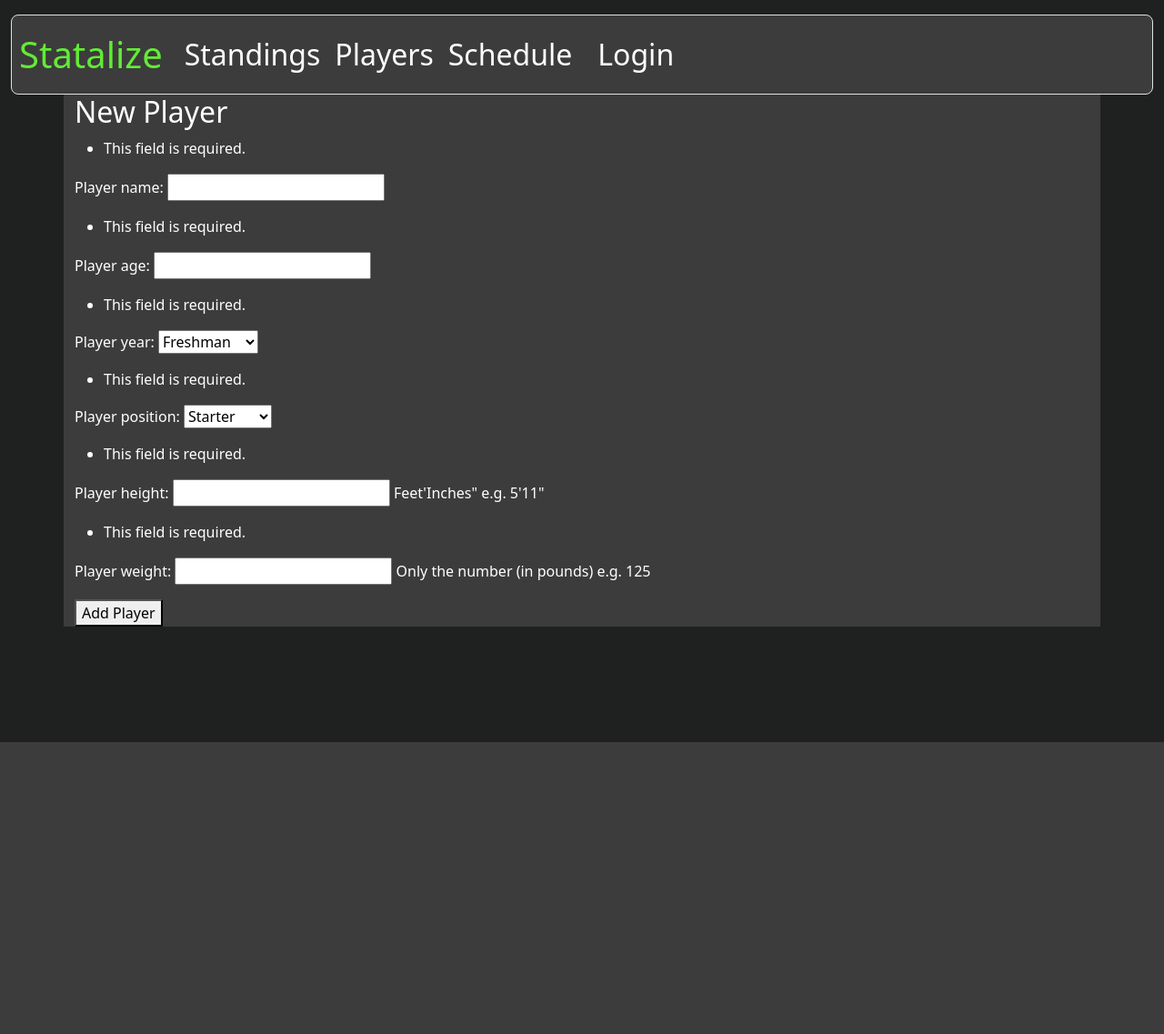
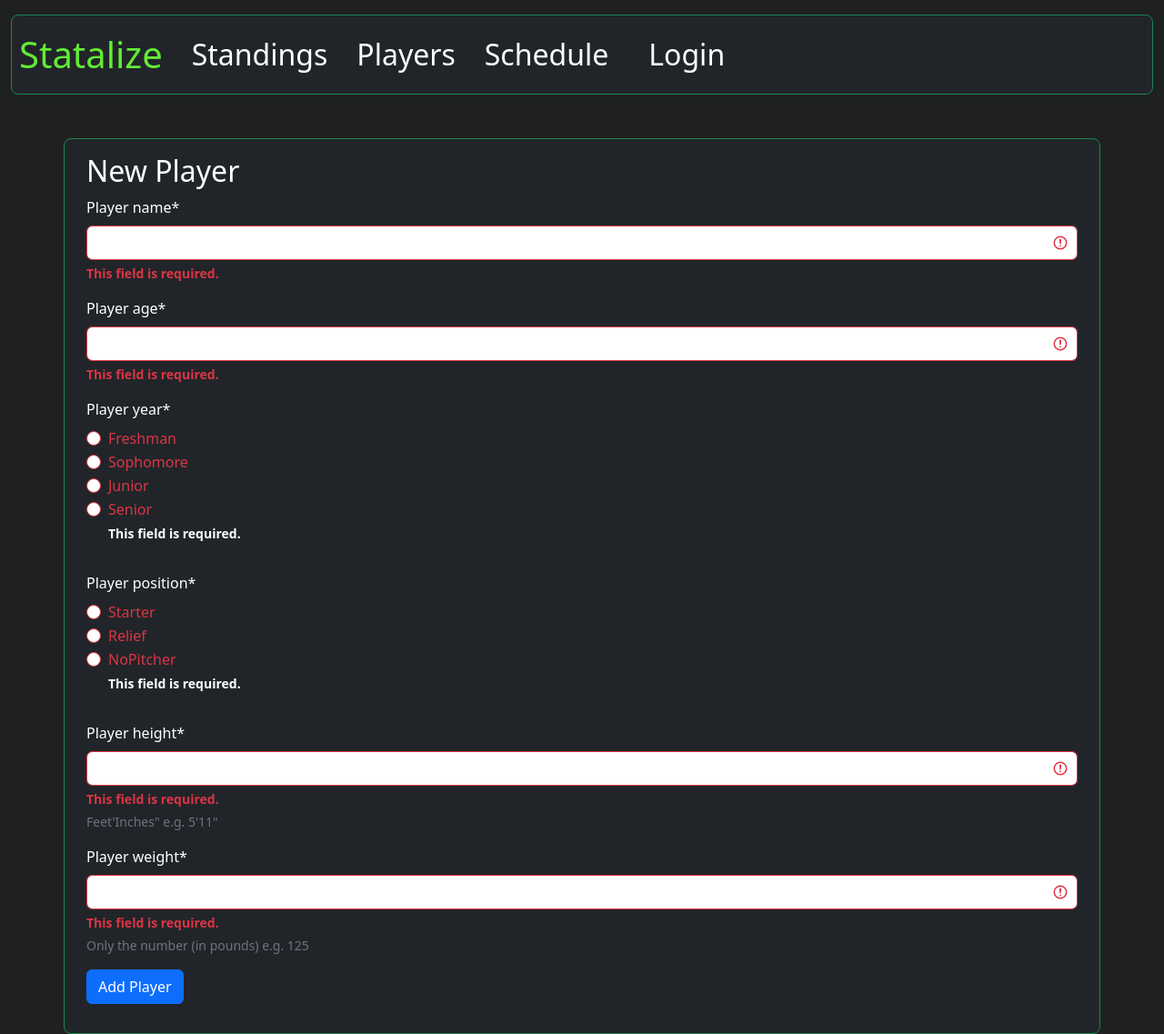
Before and after one commit to sfitz3215/statalize, a Django app: page /teams/3453ecba-fa8b-4222-9c90-17f8ca633091/add_player/1/ in a window 1280 px wide. Shown: the whole page at 91% size. Before the commit the page ends 816 px from the top, so only its background shows below. Run offline with Django 5.2, Linux system fonts and the light colour scheme; data comes from the database, SQL or seed files in the repository; both versions use the stored data as it was after the commit; some libraries are stand-ins or nearby versions.

Commit message:
Fixing container colors and add DB to branch

```diff
--- a/statalize_app/forms.py
+++ b/statalize_app/forms.py
@@ -1,13 +1,30 @@
 from django import forms
 from .models import *
+from django.urls import reverse_lazy
+from crispy_forms.helper import FormHelper
+from crispy_forms.layout import Submit
 
 
 class AuthenticationForm(forms.Form):
+    def __init__(self, *args, **kwargs):
+        super().__init__(*args, **kwargs)
+        self.helper = FormHelper(self)
+        self.helper.form_action = reverse_lazy('home')
+        self.helper.form_method = 'POST'
+        self.helper.add_input(Submit('submit', 'Login'))
+
     username = forms.CharField(max_length=25)
     password = forms.CharField(max_length=25, widget=forms.PasswordInput)
 
 
 class NewCoachForm(forms.Form):
+    def __init__(self, *args, **kwargs):
+        super().__init__(*args, **kwargs)
+        self.helper = FormHelper(self)
+        self.helper.form_action = reverse_lazy('login')
+        self.helper.form_method = 'POST'
+        self.helper.add_input(Submit('submit', 'Create Account'))
+
     username = forms.CharField(max_length=25)
     password = forms.CharField(max_length=25, widget=forms.PasswordInput)
     password_check = forms.CharField(max_length=25, widget=forms.PasswordInput)
@@ -44,19 +61,75 @@ class EditTeam(forms.Form):
 
 
 class NewPlayer(forms.Form):
+    def __init__(self, *args, **kwargs):
+        super().__init__(*args, **kwargs)
+        self.helper = FormHelper(self)
+        self.helper.form_action = reverse_lazy('home')
+        self.helper.form_method = 'POST'
+        self.helper.add_input(Submit('submit', 'Add Player'))
+
+    YEAR_CHOICES = (
+        ('FR', 'Freshman'),
+        ('SO', 'Sophomore'),
+        ('JR', 'Junior'),
+        ('SR', 'Senior')
+    )
+
+    POSITION_CHOICES = (
+        ('1B', 'Firstbase'),
+        ('2B', 'Secondbase'),
+        ('3B', 'Thirdbase'),
+        ('SS', 'Shortstop'),
+        ('C', 'Catcher'),
+        ('OF', 'Outfield'),
+        ('N/A', 'NoPosition')
+    )
+
     player_name = forms.CharField(max_length=50)
     player_age = forms.IntegerField(min_value=1)
-    player_year = forms.ChoiceField(choices=[('FR', 'Freshman'), ('SO', 'Sophomore'), ('JR', 'Junior'), ('SR', 'Senior')], widget=forms.Select)
-    player_position = forms.ChoiceField(choices=[('1B', 'Firstbase'), ('2B', 'Secondbase'),('3B', 'Thirdbase'),('SS', 'Shortstop'), ('C', 'Catcher'), ('OF', 'Outfield'), ('N/A', 'NoPosition')])
-    player_height = forms.CharField(max_length=4, help_text='Feet\'Inches\" e.g. 5\'11\"',)
+    player_year = forms.ChoiceField(
+        choices=YEAR_CHOICES,
+        #[('FR', 'Freshman'), ('SO', 'Sophomore'), ('JR', 'Junior'), ('SR', 'Senior')],
+        widget=forms.RadioSelect())
+    player_position = forms.ChoiceField(
+        choices=POSITION_CHOICES,
+        #[('1B', 'Firstbase'), ('2B', 'Secondbase'),('3B', 'Thirdbase'),('SS', 'Shortstop'), ('C', 'Catcher'), ('OF', 'Outfield'), ('N/A', 'NoPosition')])
+        widget = forms.RadioSelect())
+    player_height = forms.CharField(max_length=5, help_text='Feet\'Inches\" e.g. 5\'11\"',)
     player_weight = forms.CharField(max_length=3, help_text='Only the number (in pounds) e.g. 125')
 
 
 class NewPitcher(forms.Form):
+    def __init__(self, *args, **kwargs):
+        super().__init__(*args, **kwargs)
+        self.helper = FormHelper(self)
+        self.helper.form_action = reverse_lazy('home')
+        self.helper.form_method = 'POST'
+        self.helper.add_input(Submit('submit', 'Add Player'))
+
+    YEAR_CHOICES = (
+        ('FR', 'Freshman'),
+        ('SO', 'Sophomore'),
+        ('JR', 'Junior'),
+        ('SR', 'Senior')
+    )
+
+    POSITION_CHOICES = (
+        ('SP', 'Starter'),
+        ('RP', 'Relief'),
+        ('N/A', 'NoPitcher')
+    )
+
     player_name = forms.CharField(max_length=50)
     player_age = forms.IntegerField(min_value=1)
-    player_year = forms.ChoiceField(choices=[('FR', 'Freshman'), ('SO', 'Sophomore'), ('JR', 'Junior'), ('SR', 'Senior')], widget=forms.Select)
-    player_position = forms.ChoiceField(choices=[('SP', 'Starter'), ('RP', 'Relief'), ('N/A', 'NoPitcher')])
+    player_year = forms.ChoiceField(
+        choices= YEAR_CHOICES,
+        #[('FR', 'Freshman'), ('SO', 'Sophomore'), ('JR', 'Junior'), ('SR', 'Senior')],
+        widget= forms.RadioSelect())
+    player_position = forms.ChoiceField(
+        choices= POSITION_CHOICES,
+        #[('SP', 'Starter'), ('RP', 'Relief'), ('N/A', 'NoPitcher')]
+        widget= forms.RadioSelect())
     player_height = forms.CharField(max_length=4, help_text='Feet\'Inches\" e.g. 5\'11\"',)
     player_weight = forms.CharField(max_length=3, help_text='Only the number (in pounds) e.g. 125')
 
--- a/statalize_app/models.py
+++ b/statalize_app/models.py
@@ -47,7 +47,7 @@ Pitcher_Choices = {
 
 class team (models.Model):
     id = models.UUIDField(primary_key=True, default=uuid.uuid4, editable=False)
-   # coach = models.ForeignKey(User, on_delete=models.CASCADE, null=True)
+    coach = models.ForeignKey(User, on_delete=models.CASCADE, null=True)
     team_name = models.CharField(max_length=20)
     wins = models.PositiveIntegerField()
     losses = models.PositiveIntegerField()
--- a/templates/base.html
+++ b/templates/base.html
@@ -10,15 +10,6 @@
     <style>
         body {
             background-color:#1f2020;
-            color: white;
-        }
-
-        .container-fluid{
-            background:#1f2020;
-        }
-
-        .container{
-            background:#3c3c3c;
         }
 
         .navbar{
@@ -28,6 +19,14 @@
         .navbar .navbar-brand{
             color:#63eb36;
             font-size: 40px;
+        }
+
+        label{
+            color: white;
+        }
+
+        legend{
+            color: white;
         }
 
         h1{
@@ -70,23 +69,23 @@
     </style>
 </head>
   <body>
-    <div class = "container-fluid bg-gray vh-100">
-        <nav class="navbar border mt-3 pt-3 navbar-expand-lg rounded-3">
+    <div class="container-fluid">
+        <nav class="navbar border mt-3 pt-3 navbar-expand-lg bg-dark border-success rounded-3">
             <h1>
                 <a class="navbar-brand ms-2" href="{% url 'home' %}">Statalize</a>
             </h1>
-                <button class="navbar-toggler" type="button" data-bs-toggle="collapse" data-bs-target="#navbarNavAltMarkup" aria-controls="navbarNavAltMarkup" aria-expanded="false" aria-label="Toggle navigation">
+                <button class="navbar-toggler mx-2" type="button" data-bs-toggle="collapse" data-bs-target="#navbarNavAltMarkup" aria-controls="navbarNavAltMarkup" aria-expanded="false" aria-label="Toggle navigation">
                     <span class="navbar-toggler-icon"></span>
                 </button>
                 <div class="collapse navbar-collapse" id="navbarNavAltMarkup">
                     <div class="navbar-nav">
-                        <a class="nav-item nav-link" href="{% url 'standings' %}"><h2>Standings</h2></a>
-                        <a class="nav-item nav-link" href="{% url 'players' %}"><h2>Players</h2></a>
-                        <a class="nav-item nav-link" href="{% url 'schedule' %}"><h2>Schedule</h2></a>
+                        <a class="nav-item nav-link mx-2" href="{% url 'standings' %}"><h2>Standings</h2></a>
+                        <a class="nav-item nav-link mx-2" href="{% url 'players' %}"><h2>Players</h2></a>
+                        <a class="nav-item nav-link mx-2" href="{% url 'schedule' %}"><h2>Schedule</h2></a>
                         {% if user.username == 'admin' %}
-                            <a class="nav-item nav-link" href="{% url 'logout' %}"><h2>Adjust</h2></a>
+                            <a class="nav-item nav-link mx-2" href="{% url 'logout' %}"><h2>Adjust</h2></a>
                         {% endif %}
-                        <span class = "container rounded-3">
+                        <span class = "container rounded-3 mx-2">
                             {% if user.is_authenticated %}
                                 <a class="nav-item nav-link " href="{% url 'logout' %}"><h2>Logout</h2></a>
                             {% else %}
--- a/templates/login.html
+++ b/templates/login.html
@@ -9,7 +9,7 @@
             </div>
         </section>
 
-        <div class="container border mt-5 pt-3 rounded-3">
+        <div class="container bg-dark border border-success mt-5 pt-3 rounded-3">
             <h2>Login</h2>
 
             <form method="post" enctype="multipart/form-data">
@@ -18,12 +18,12 @@
                 {% if not first %}
                     <p>Incorrect Username or Password</p>
                 {% endif%}
-                <button type="submit">Login</button>
+                <!--<button type="submit">Login</button>-->
             </form>
             <div class ="container pb-3"></div>
         </div>
 
-        <div class="container border mt-3 pt-3 rounded-3">
+        <div class="container bg-dark border border-success mt-3 pt-3 rounded-3">
             <h4>Coach new on this platform?
                 <a href="{% url 'new_coach' %}">Click here!</a>
             </h4>
--- a/templates/new_game.html
+++ b/templates/new_game.html
@@ -1,7 +1,7 @@
 
 {% extends 'base.html' %}
 {% block body %}
-    <div id="page-container">
+    <div id="page-container" class="container bg-dark border border-success mt-5 pt-3 rounded-3">
         <section>
             <div class="container">
 
@@ -16,6 +16,7 @@
                 {{ form.as_p }}
                 <button type="submit">Add Game</button>
             </form>
+            <div class ="container pb-3"></div>
         </div>
     </div>
 
--- a/templates/new_player.html
+++ b/templates/new_player.html
@@ -1,7 +1,7 @@
-
 {% extends 'base.html' %}
+{% load crispy_forms_tags %}
 {% block body %}
-    <div id="page-container">
+    <div id="page-container" class="container bg-dark border border-success mt-5 pt-3 rounded-3">
         <section>
             <div class="container">
 
@@ -13,9 +13,9 @@
 
             <form method="post" enctype="multipart/form-data">
                 {% csrf_token %}
-                {{ form.as_p }}
-                <button type="submit">Add Player</button>
+                {% crispy form %}
             </form>
+            <div class ="container pb-3"></div>
         </div>
     </div>
 
--- a/templates/new_team.html
+++ b/templates/new_team.html
@@ -1,7 +1,7 @@
 
 {% extends 'base.html' %}
 {% block body %}
-    <div id="page-container">
+    <div id="page-container" class = "container bg-dark border border-success mt-5 pt-3 rounded-3">
         <section>
             <div class="container">
 
@@ -19,6 +19,7 @@
                 {% endif%}
                 <button type="submit">Create Team</button>
             </form>
+            <div class ="container pb-3"></div>
         </div>
     </div>
 
--- a/templates/statalize/players.html
+++ b/templates/statalize/players.html
@@ -1,7 +1,7 @@
 {% extends 'base.html' %}
 
 {% block body %}
-<div class = "container border mt-5 pt-3 rounded-3">
+<div class = "container bg-dark border border-success mt-5 pt-3 rounded-3">
   <h2>
       Players
   </h2>
@@ -65,7 +65,7 @@
 </div>
 </div>
 
-<div class = "container border mt-5 pt-3 rounded-3">
+<div class = "container bg-dark border border-success mt-5 pt-3 rounded-3">
 <h2>Pitchers</h2>
 <table class = "sortable table">
 <tr>
--- a/templates/statalize/schedule.html
+++ b/templates/statalize/schedule.html
@@ -1,6 +1,6 @@
 {% extends 'base.html' %}
 {% block body %}
-<div class = "container border mt-5 pt-3 rounded-3">
+<div class = "container bg-dark border border-success mt-5 pt-3 rounded-3">
       <h2>
           Upcoming Games:
       </h2>
--- a/templates/statalize/standings.html
+++ b/templates/statalize/standings.html
@@ -1,6 +1,6 @@
 {% extends 'base.html' %}
 {% block body %}
-<div class = "container border mt-5 pt-3 rounded-3">
+<div class = "container bg-dark border border-success mt-5 pt-3 rounded-3">
       <h2>
           Current Team Standings:
       </h2>
--- a/templates/statalize/teams.html
+++ b/templates/statalize/teams.html
@@ -1,7 +1,7 @@
 {% extends 'base.html' %}
 
 {% block body %}
-<div class = "container border mt-3 rounded-3">
+<div class = "container bg-dark border border-success mt-3 rounded-3">
   <h2>
       Teams
   </h2>
@@ -61,7 +61,7 @@
 </table>
     <div class ="container pb-3"></div>
 </div>
-<div class = "container border mt-3 rounded-3">
+<div class = "container bg-dark border border-success mt-3 rounded-3">
 <h2>Pitchers</h2>
 <table class = "sortable table">
 <tr>
```
Also changed, not shown: templates/edit_team.html (+6 -4 lines), templates/game.html (+5 -4 lines), templates/new_coach.html (+4 -3 lines), templates/statalize/home.html (+4 -4 lines), db.sqlite3 (added).
